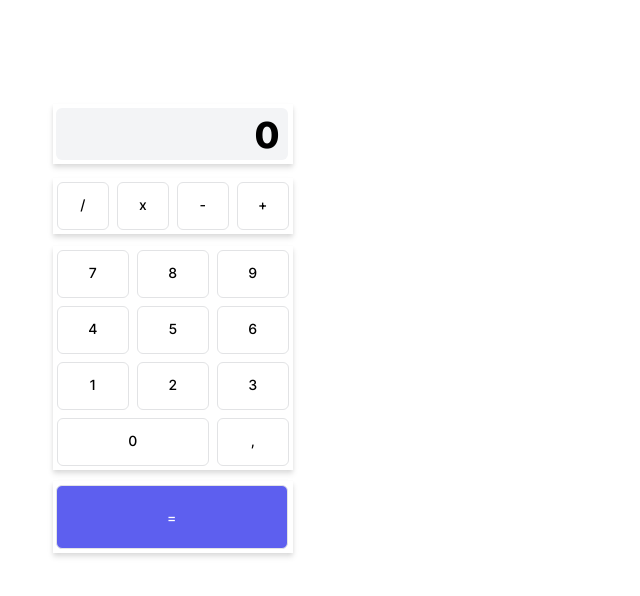
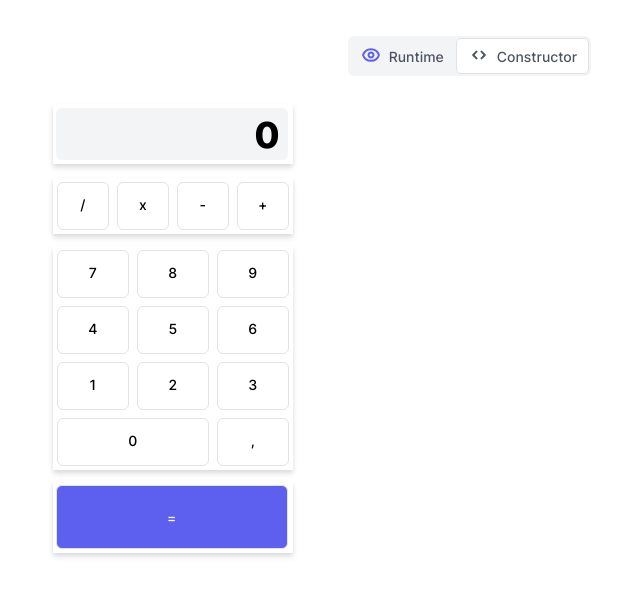
Before and after one commit to Milenium666/drag-and-drop, a React (Create React App) app: page / in a window 1280 px wide. Shown: the top 596 px of the page, without its empty margins (319-959 px from the left). Built offline with nearby package versions, Linux system fonts and the light colour scheme.

Commit message:
feat: filling the CheckBox component

```diff
--- a/src/components/PanelRight/CheckBox/CheckBox.css
+++ b/src/components/PanelRight/CheckBox/CheckBox.css
@@ -0,0 +1,123 @@
+.checkbox {
+    width: 243px;
+    height: 38px;
+    margin-left: auto;
+    margin-right: auto;
+    height: 38px;
+    margin-top: 38px;
+  }
+
+  .check {
+    position: relative;
+    width: 243px;
+    box-sizing: content-box;
+    margin: auto;
+    margin-top: -2px;
+  }
+
+  .check-checkbox {
+    display: none;
+  }
+
+  .check-label {
+    display: block;
+    height: 38px;
+    background: #F3F4F6;
+    border-radius: 6px;
+    overflow: hidden;
+    cursor: pointer;
+    margin: 0;
+    padding: 1px;
+    position: relative;
+  }
+
+  .check__description {
+    position: absolute;
+    display: flex;
+    width: 243px;
+  }
+
+  .check__img-left {
+    margin-left: 12px;
+    margin-top: 8px;
+  }
+
+  .check__text-left {
+    margin: 0;
+    margin-left: 8px;
+    margin-top: 12px;
+    font-family: 'Inter';
+    font-style: normal;
+    font-weight: 500;
+    font-size: 14px;
+    line-height: 15px;
+    color: #4D5562;
+  }
+
+  .check__img-right {
+    margin-left: 25px;
+    margin-top: 8px;
+  }
+
+  .check__text-right {
+    margin: 0;
+    margin-left: 8px;
+    margin-top: 12px;
+    font-family: 'Inter';
+    font-style: normal;
+    font-weight: 500;
+    font-size: 14px;
+    line-height: 15px;
+    color: #4D5562;
+  }
+
+  .check-inner {
+    display: block;
+    width: 200%;
+    margin-left: -100%;
+    transition: margin 0.3s ease-in 0s;
+  }
+
+  .check-inner::before, .check-inner::after {
+    float: left;
+    width: 50%;
+    height: 20px;
+    box-sizing: border-box;
+  }
+
+  .check-inner:before {
+    content: "";
+  }
+
+  .check-inner::after {
+    content: "";
+  }
+
+  .check-switch {
+    width: 108px;
+    height: 36px;
+    margin: 2px;
+    position: absolute;
+    top: 0;
+    bottom: 0;
+    right: 131px;
+    transition: all 0.3s ease-in 0s;
+    background: #FFFFFF;
+    border: 1px solid #E2E3E5;
+    box-sizing: border-box;
+    border-radius: 5px;
+  }
+
+  .check-checkbox:checked + .check-label .check-inner {
+    margin-left: 0;
+  }
+
+  .check-checkbox:checked + .check-label .check-switch {
+    right: 0px;
+    background: #2BE080;
+    width: 133px;
+    background: #FFFFFF;
+    border: 1px solid #E2E3E5;
+    border-radius: 5px;
+    background: #FFFFFF;
+  }
--- a/src/components/PanelRight/CheckBox/CheckBox.js
+++ b/src/components/PanelRight/CheckBox/CheckBox.js
@@ -1,11 +1,90 @@
-import React from 'react'
+import React from 'react';
+import { useDispatch, useSelector } from 'react-redux';
 
-import './CheckBox.css'
+import eyeBlack from "../../../images/eye-black.svg";
+import eyeBlue from "../../../images/eye-blue.svg";
+import arrowBlack from "../../../images/arrow-black.svg";
+import arrowBlue from "../../../images/arrow-blue.svg";
+
+import './CheckBox.css';
+
 
 function CheckBox() {
-    return(
-        <>
-        </>
+    const dispatch = useDispatch()
+    const checkState = useSelector(state => state.check)
+
+    const reverseCheck = () => {
+        dispatch({ type: 'changeCheck', payload: !checkState })
+    }
+    return (
+        <section className="checkbox">
+            <div className="check">
+                <input
+                    type="checkbox"
+                    className="check-checkbox"
+                    name="toggleSwitch"
+                    id="toggleSwitch"
+                    checked={checkState}
+                    onChange={reverseCheck}
+                />
+                <label
+                    className="check-label"
+                    htmlFor="toggleSwitch"
+                >
+                    <span
+                        className="check-inner"
+                    >
+                    </span>
+                    <span
+                        className="check-switch"
+                    >
+                    </span>
+                    <span className='check__description'>
+                        {
+                            checkState ? (
+                                <>
+                                    <img
+                                        className="check__img-left"
+                                        alt="иконка глазика"
+                                        src={eyeBlue}
+                                    />
+                                    <p className="check__text-left">
+                                        Runtime
+                                    </p>
+                                    <img
+                                        className="check__img-right"
+                                        alt="иконка стрелочек"
+                                        src={arrowBlack}
+                                    />
+                                    <p className="check__text-right">
+                                        Constructor
+                                    </p>
+                                </>
+                            ) : (
+                                <>
+                                    <img
+                                        className="check__img-left"
+                                        alt="иконка глазика"
+                                        src={eyeBlack}
+                                    />
+                                    <p className="check__text-left">
+                                        Runtime
+                                    </p>
+                                    <img
+                                        className="check__img-right"
+                                        alt="иконка стрелочек"
+                                        src={arrowBlue}
+                                    />
+                                    <p className="check__text-right">
+                                        Constructor
+                                    </p>
+                                </>
+                            )
+                        }
+                    </span>
+                </label>
+            </div>
+        </section>
     )
 }
 
```
